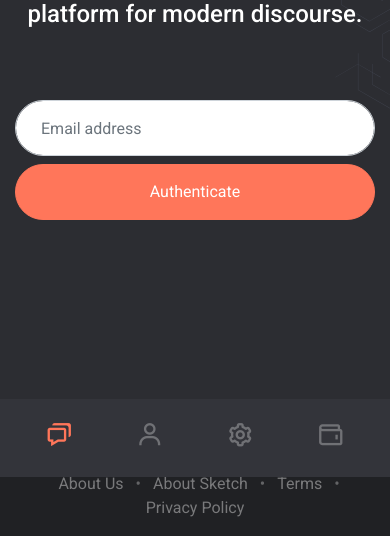
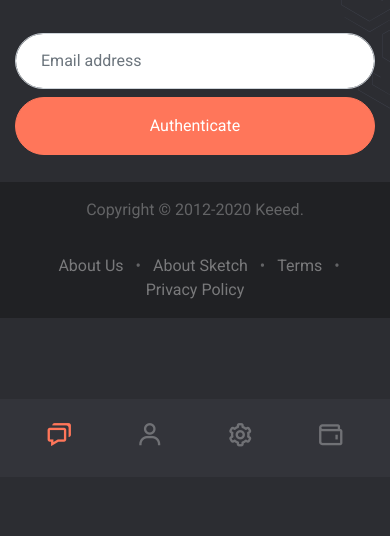
Before and after one commit to emilrichardo/keeed, a website: page docs/wallet.html in a window 390 px wide. Shown: the part 367-903 px from the top of the page. After the commit the page ends 844 px from the top, so only its background shows below. Drawn offline with nearby package versions, Linux system fonts and the light colour scheme.

Commit message:
nav responsive

```diff
--- a/docs/wallet.html
+++ b/docs/wallet.html
@@ -16,7 +16,7 @@
         rel='stylesheet'>
     </head>
 
-    <body>
+    <body class="wallet-pages">
         <nav class="app-nav d-block d-md-none">
             <ul class="nav  nav-fill h3">
                 <li class="nav-item  active"> <a class="nav-link " href="#"><i class='bx bx-chat'></i></a>
@@ -29,7 +29,7 @@
                 </li>
             </ul>
         </nav>
-        <section class="wallet-hero  h-100" style="margin-top: -125px;">
+        <section class="wallet-hero" style="margin-top: -125px;">
             <div class="container h-100">
                 <div class="row align-items-center h-100">
                     <div class="col-12 col col-md-6 text-center text-md-left">
--- a/src/sass/style.scss
+++ b/src/sass/style.scss
@@ -18,7 +18,7 @@ $input-border-radius-lg: 30px;
 $input-border-radius-sm:  30px;
 
 // Allows for customizing button radius independently from global border radius
-$btn-padding-y:           15px;
+$btn-padding-y:           16px;
 $btn-padding-x:            50px;
 $input-font-size-lg:  16px;
 $input-padding-x-lg: 25px;
@@ -310,6 +310,12 @@ section.login{
 
 //wallets ui
 
+.wallet-pages{
+    @media (max-width:768px){
+        padding-bottom: 85px;
+    }
+}
+
 .app-nav{
     position: fixed;
     bottom: 0;
@@ -338,6 +344,7 @@ section.login{
     }
     .footer-wallet{
         position: relative;
+        bottom: 85px;
     }
 }
 
```
Also changed, not shown: docs/explorer-detail.html (+1 -1 lines), docs/explorer.html (+1 -1 lines), docs/register.html (+1 -1 lines), docs/wallet-calculator.html (+1 -1 lines), docs/wallet-received.html (+1 -1 lines), docs/wallet-send.html (+1 -1 lines), docs/wallet-transactions.html (+1 -1 lines), src/partials/header-wallet.html (+1 -1 lines), src/wallet.html (+1 -1 lines), docs/css/style.css.
